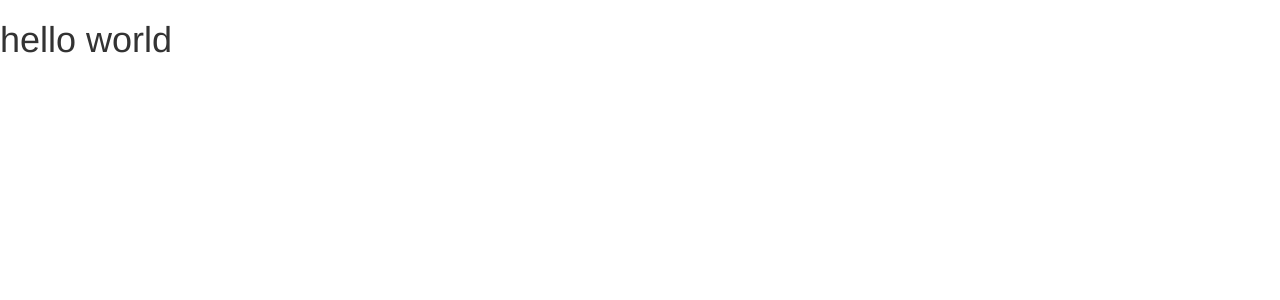
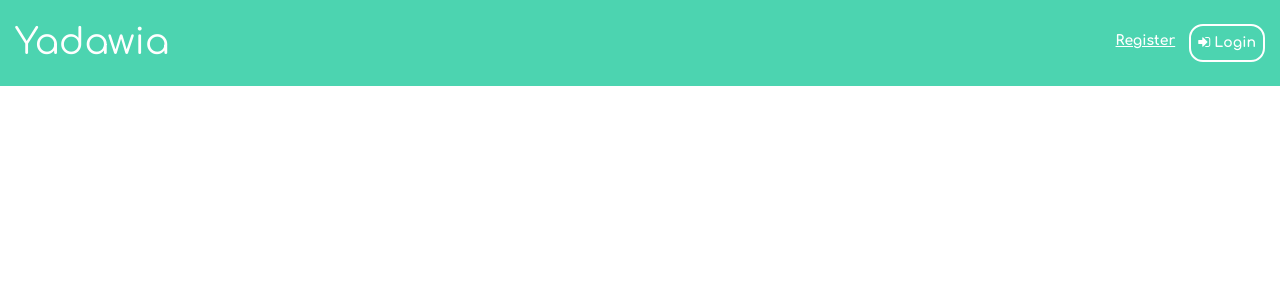
Before and after one commit to blaringsilence/yadawia, a Flask app: page / in a window 1280 px wide. Shown: the top 300 px of the page. Run offline with Flask 2, Linux system fonts and the light colour scheme; some libraries are stand-ins or nearby versions.

Commit message:
Starts of a home.

```diff
--- a/yadawia/__init__.py
+++ b/yadawia/__init__.py
@@ -1,4 +1,4 @@
-from flask import Flask, request, render_template
+from flask import Flask, request, render_template, session
 from flask_sqlalchemy import SQLAlchemy
 
 
--- a/yadawia/static/css/styles.css
+++ b/yadawia/static/css/styles.css
@@ -0,0 +1,61 @@
+/* Color Scheme:
+	- White;
+	- Blue: rgb(76,212,176);
+	- Yellow: rgb(237,216,52);
+	- Orange: rgb(242,77,22);
+	- Purple: rgb(125,20,36);
+	- Text Grey: rgb(51,51,51);
+*/
+
+body {
+	font-family: 'Comfortaa', sans-serif;
+	color: rgb(51,51,51);
+	background-color: white; /* WHITE */
+}
+
+a {
+	color: rgb(125,20,36); /* PURPLE */
+}
+
+.top-nav {
+	background-color: rgb(76,212,176); /* BLUE */
+	color: white;
+}
+
+.title {
+	margin-top: 0.2em;
+}
+
+.menu-space {
+	margin-top: 1.7em;
+	margin-bottom: 1.7em;
+}
+
+.menu li {
+	float: right;
+	padding: 0.5em;
+	font-weight: bold;
+	margin-left: 0.5em;
+	cursor: pointer;
+	transition-duration: 0.3s;
+}
+
+.menu li.button {
+	border: 2px solid white;
+	border-radius: 1em;
+}
+
+.menu li.button:hover {
+	background-color: rgb(237,216,52);
+	border-color: rgb(237,216,52);
+	font-weight: bold;
+}
+
+.menu li:not(.button) {
+	text-decoration: underline;
+}
+
+.menu li:not(.button):hover {
+	color: rgb(237,216,52);
+	text-decoration: none;
+}
--- a/yadawia/templates/index.html
+++ b/yadawia/templates/index.html
@@ -6,5 +6,4 @@
 
 
 {% block middle %}
-<h1>hello world</h1>
 {% endblock %}
--- a/yadawia/templates/layout.html
+++ b/yadawia/templates/layout.html
@@ -8,10 +8,25 @@
 		<!--CSS-->
 		<!--link rel="shortcut icon" href="{{ url_for('static', filename='favicon.ico') }}"-->
 		<link rel="stylesheet" href="{{ url_for('static', filename='css/font-awesome.min.css') }}">
-		<!--link href="https://fonts.googleapis.com/css?family=Dosis|Cutive+Mono" rel="stylesheet"-->
+		<link href="https://fonts.googleapis.com/css?family=Comfortaa:400,700" rel="stylesheet">
 		<link rel='stylesheet' type='text/css' href="{{ url_for('static', filename='css/bootstrap.min.css')}}">
 		<link rel='stylesheet' type='text/css' href="{{ url_for('static', filename='css/styles.css') }}">
 		<!--End CSS-->
+		<div class="container-fluid top-nav">
+			<div class="row">
+				<div class="col-xs-12 col-md-4 title">
+					<h1>Yadawia</h1>
+				</div>
+				<div class="col-xs-12 col-md-8 menu-space">
+					<ul class="list-inline list-unstyled menu">
+					{% if not session.logged_in %}
+						<li class="button"><i class="fa fa-sign-in"></i> Login</li>
+						<li>Register</li>
+					{% endif %}
+					</ul>
+				</div>
+			</div>
+		</div>
 		{% block middle %}
 		{% endblock %}
 		<!--Scripts-->
```
